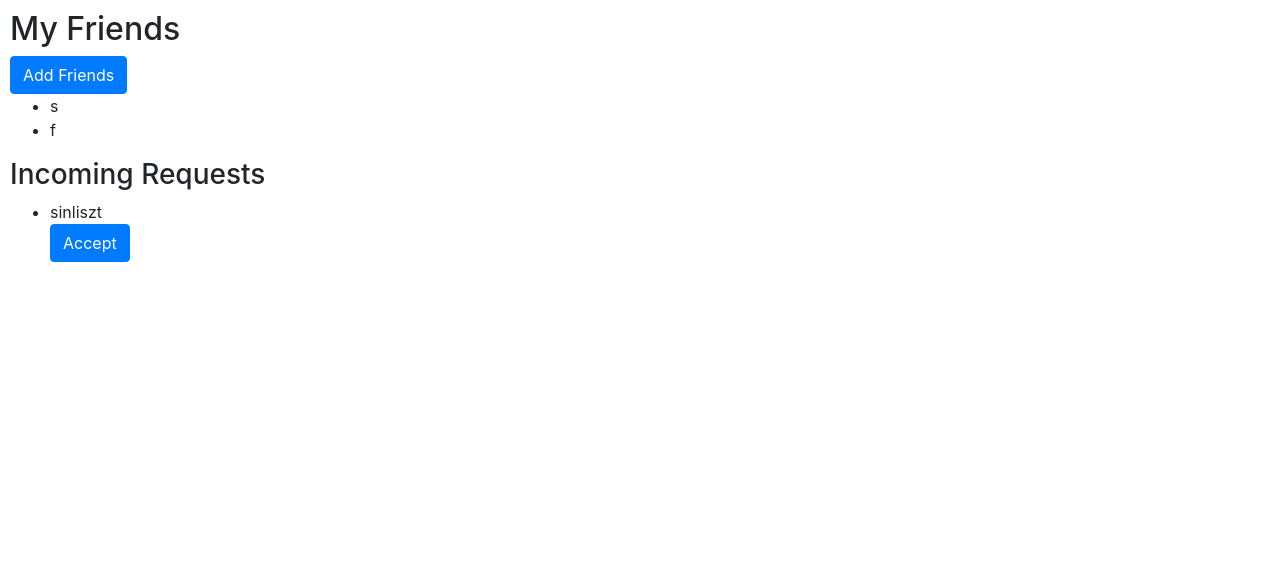
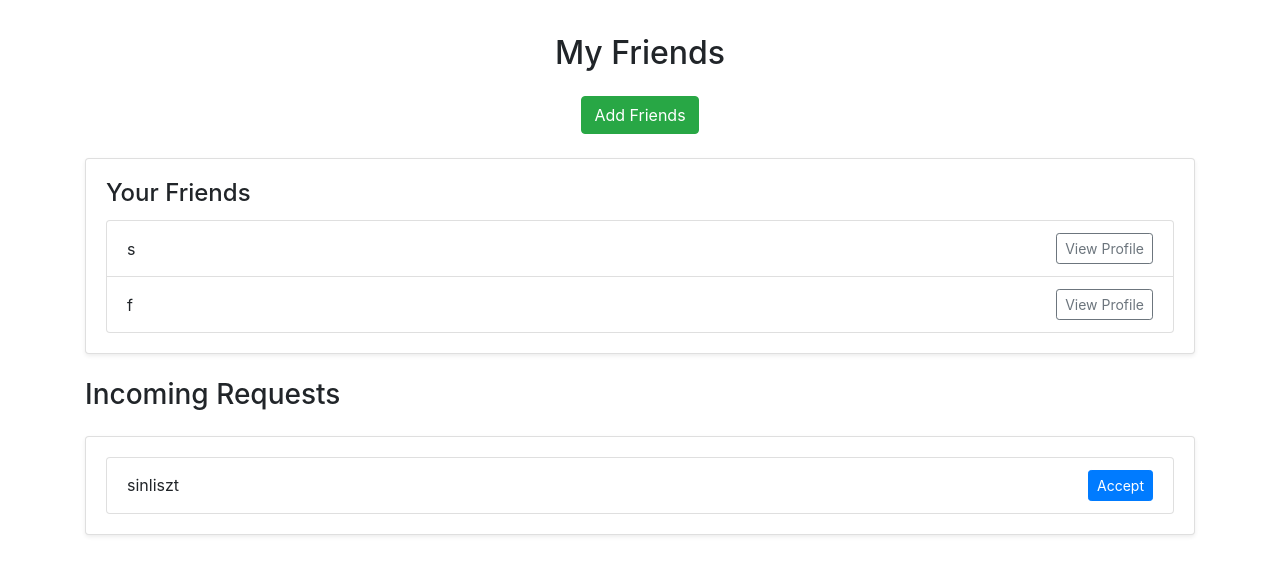
Before and after one commit to Sinliszt/habit, a Django app: page /friends/ in a window 1280 px wide. Shown: the part 56-631 px from the top of the page. Run offline with Django 5.2, Linux system fonts and the light colour scheme; a user stored in the database is signed in; data comes from the database, SQL or seed files in the repository; both versions use the stored data as it was after the commit; tables that the repository leaves empty hold one stand-in row (values such as "Sample post"); some libraries are stand-ins or nearby versions.

Commit message:
formatting

```diff
--- a/tracker/forms.py
+++ b/tracker/forms.py
@@ -16,5 +16,6 @@ class HabitForm(forms.ModelForm):
     def __init__(self, *args, **kwargs):
         user = kwargs.pop("user")
         super().__init__(*args, **kwargs)
+        self.fields["users"].required = False
         self.fields["users"].queryset = user.friends.all()
         self.fields["users"].initial = [user]
--- a/tracker/templates/tracker/friends_list.html
+++ b/tracker/templates/tracker/friends_list.html
@@ -2,29 +2,59 @@
 
 {% block body %}
 
-    <h2>My Friends</h2>
+    <div class="container mt-4">
+        <h2 class="text-center mb-4">My Friends</h2>
+
+        <div class="text-center mb-4">
             <a href="{% url 'search_users' %}">
-        <button class="btn btn-primary">Add Friends</button>
+                <button class="btn btn-success">Add Friends</button>
             </a>
+        </div>
 
-    <ul>
-        {% for friend in friends %}
-            <li>{{ friend.username }}</li>
+        {% if friends %}
+            <div class="card shadow-sm mb-4">
+                <div class="card-body">
+                    <h4 class="card-title">Your Friends</h4>
+                    <ul class="list-group">
+                        {% for friend in friends%}
+                            <li class="list-group-item d-flex justify-content-between align-items-center">
+                                {{ friend.username }}
+                                <button class="btn btn-outline-secondary btn-sm">View Profile</button>
+                            </li>
                         {% endfor %}
                     </ul>
+                </div>
+            </div>
+        {% else %}
+            <div class="alert alert-info">
+                You have no friends yet.
+            </div>
+        {% endif %}
 
+        <h3 class="mt-4 mb-4">Incoming Requests</h3>
 
-    <h3>Incoming Requests</h3>
-
-    <ul>
+        {% if incoming_requests%}
+            <div class="card shadow-sm">
+                <div class="card-body">
+                    <ul class="list-group">
                         {% for req in incoming_requests %}
-            <li>{{ req.from_user.username }}
-                <form action="{% url 'accept_friend_request' req.id %}" method="post">
+                            <li class="list-group-item d-flex justify-content-between align-items-center">
+                                {{ req.from_user.username }}
+                                <form action="{% url 'accept_friend_request' req.id %}" method="post" class="d-inline">
                                     {% csrf_token %}
-                    <button type="submit" class="btn btn-primary">Accept</button>
+                                    <button type="submit" class="btn btn-primary btn-sm">Accept</button>
                                 </form>
                             </li>
                         {% endfor %}
                     </ul>
+                </div>
+            </div>
+
+        {% else %}
+            <div class="alert alert-info">
+                You have no incoming friend requests
+            </div>
+        {% endif %}
+    </div>
 
 {% endblock %}
--- a/tracker/templates/tracker/habit_detail.html
+++ b/tracker/templates/tracker/habit_detail.html
@@ -43,11 +43,11 @@
         <form method="get" class="mb-3">
             <label for="user">View logs from:</label>
             <select name="user" id="user" onchange="this.form.submit()" class="form-select w-auto d-inline-block ms-2">
-                <option value="{{ request.user.id }}" {% if selected_user.id =request.user.id %}selected{% endif %}>
+                <option value="{{ request.user.id }}" {% if selected_user.id == request.user.id %}selected{% endif %}>
                     You ({{ request.user.username }})
                 </option>
                 {% for user in shared_users %}
-                    <option value="{{ user.id }}" {% if selected_user.id=user.id %}selected{% endif %}>
+                    <option value="{{ user.id }}" {% if selected_user.id == user.id %}selected{% endif %}>
                         {{ user.username }}
                     </option>
                 {% endfor %}
--- a/tracker/utils.py
+++ b/tracker/utils.py
@@ -20,7 +20,7 @@ def calculate_streaks(log_dates, start_date):
 
     longest_streak = max(longest_streak, streak)
     total_days = (today-start_date).days + 1
-    completion_percent = round((len(log_dates) / total_days * 100,1 ) if total_days > 0 else 0.0)
+    completion_percent = round((len(log_dates) / total_days) * 100, 1) if total_days > 0 else 0.0
 
     return {
         "current_streak": current_streak,
--- a/tracker/views.py
+++ b/tracker/views.py
@@ -26,7 +26,7 @@ def index(request):
         today_done = logs.filter(date=date.today()).exists()
 
         streak_data = calculate_streaks(
-            log_dates = logs.values.list("date", flat=True),
+            log_dates = logs.values_list("date", flat=True),
             start_date = habit.created_at,
         )
 
```
Also changed, not shown: tracker/templates/tracker/create_habit.html (+24 -15 lines), tracker/templates/tracker/friend_search.html (+26 -16 lines), db.sqlite3. Lines whose indentation alone changed are shown as unchanged.
